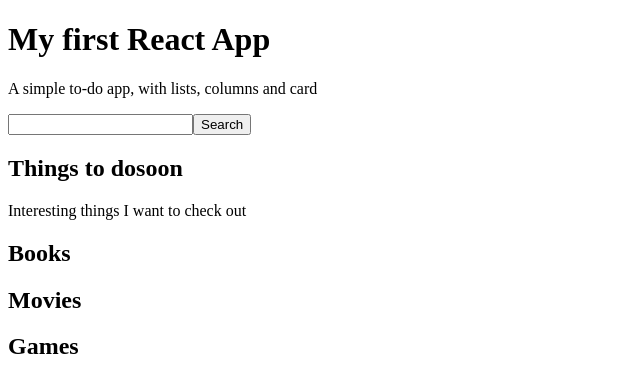
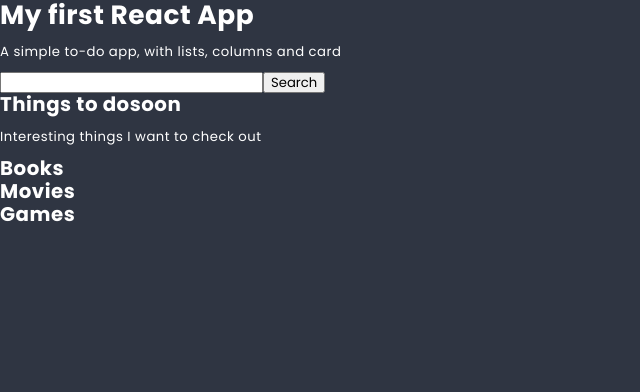
Before and after one commit to irekM/ReactToDoMain, a React (Create React App) app in the folder to_do_list/: page / in a window 1280 px wide. Shown: the top 392 px of the page, without its empty margins (0-640 px from the left). Built offline with nearby package versions, Linux system fonts and the light colour scheme.

Commit message:
add: add global styles

```diff
--- a/to_do_list/package.json
+++ b/to_do_list/package.json
@@ -35,5 +35,8 @@
       "last 1 firefox version",
       "last 1 safari version"
     ]
+  },
+  "devDependencies": {
+    "sass": "^1.85.0"
   }
 }
--- a/to_do_list/src/index.js
+++ b/to_do_list/src/index.js
@@ -1,6 +1,8 @@
 import React from 'react';
 import ReactDOM from 'react-dom/client';
 import App from './App';
+import './styles/normalize.scss';
+import './styles/global.scss';
 
 const root = ReactDOM.createRoot(document.getElementById('root'));
 root.render(
--- /dev/null
+++ b/to_do_list/src/styles/global.scss
@@ -0,0 +1,23 @@
+@import './settings.scss';
+
+*, *::before, *::after {
+  box-sizing: border-box;
+}
+
+body {
+  margin: 0;
+  padding: 0;
+  background: $color-dark;
+  font-family: $font-text;
+  font-size: ($base-size * 1.1);
+  color: $color-light;
+  letter-spacing: 0.5px;
+}
+
+:global(.container) {
+  width: 90%;
+  max-width: 1400px;
+  margin: 0 auto;
+}
+
+@import "./typography.scss";
--- /dev/null
+++ b/to_do_list/src/styles/normalize.scss
@@ -0,0 +1,349 @@
+/*! normalize.css v8.0.1 | MIT License | github.com/necolas/normalize.css */
+
+/* Document
+   ========================================================================== */
+
+/**
+ * 1. Correct the line height in all browsers.
+ * 2. Prevent adjustments of font size after orientation changes in iOS.
+ */
+
+ html {
+  line-height: 1.15; /* 1 */
+  -webkit-text-size-adjust: 100%; /* 2 */
+}
+
+/* Sections
+   ========================================================================== */
+
+/**
+ * Remove the margin in all browsers.
+ */
+
+body {
+  margin: 0;
+}
+
+/**
+ * Render the `main` element consistently in IE.
+ */
+
+main {
+  display: block;
+}
+
+/**
+ * Correct the font size and margin on `h1` elements within `section` and
+ * `article` contexts in Chrome, Firefox, and Safari.
+ */
+
+h1 {
+  font-size: 2em;
+  margin: 0.67em 0;
+}
+
+/* Grouping content
+   ========================================================================== */
+
+/**
+ * 1. Add the correct box sizing in Firefox.
+ * 2. Show the overflow in Edge and IE.
+ */
+
+hr {
+  box-sizing: content-box; /* 1 */
+  height: 0; /* 1 */
+  overflow: visible; /* 2 */
+}
+
+/**
+ * 1. Correct the inheritance and scaling of font size in all browsers.
+ * 2. Correct the odd `em` font sizing in all browsers.
+ */
+
+pre {
+  font-family: monospace, monospace; /* 1 */
+  font-size: 1em; /* 2 */
+}
+
+/* Text-level semantics
+   ========================================================================== */
+
+/**
+ * Remove the gray background on active links in IE 10.
+ */
+
+a {
+  background-color: transparent;
+}
+
+/**
+ * 1. Remove the bottom border in Chrome 57-
+ * 2. Add the correct text decoration in Chrome, Edge, IE, Opera, and Safari.
+ */
+
+abbr[title] {
+  border-bottom: none; /* 1 */
+  text-decoration: underline; /* 2 */
+  text-decoration: underline dotted; /* 2 */
+}
+
+/**
+ * Add the correct font weight in Chrome, Edge, and Safari.
+ */
+
+b,
+strong {
+  font-weight: bolder;
+}
+
+/**
+ * 1. Correct the inheritance and scaling of font size in all browsers.
+ * 2. Correct the odd `em` font sizing in all browsers.
+ */
+
+code,
+kbd,
+samp {
+  font-family: monospace, monospace; /* 1 */
+  font-size: 1em; /* 2 */
+}
+
+/**
+ * Add the correct font size in all browsers.
+ */
+
+small {
+  font-size: 80%;
+}
+
+/**
+ * Prevent `sub` and `sup` elements from affecting the line height in
+ * all browsers.
+ */
+
+sub,
+sup {
+  font-size: 75%;
+  line-height: 0;
+  position: relative;
+  vertical-align: baseline;
+}
+
+sub {
+  bottom: -0.25em;
+}
+
+sup {
+  top: -0.5em;
+}
+
+/* Embedded content
+   ========================================================================== */
+
+/**
+ * Remove the border on images inside links in IE 10.
+ */
+
+img {
+  border-style: none;
+}
+
+/* Forms
+   ========================================================================== */
+
+/**
+ * 1. Change the font styles in all browsers.
+ * 2. Remove the margin in Firefox and Safari.
+ */
+
+button,
+input,
+optgroup,
+select,
+textarea {
+  font-family: inherit; /* 1 */
+  font-size: 100%; /* 1 */
+  line-height: 1.15; /* 1 */
+  margin: 0; /* 2 */
+}
+
+/**
+ * Show the overflow in IE.
+ * 1. Show the overflow in Edge.
+ */
+
+button,
+input { /* 1 */
+  overflow: visible;
+}
+
+/**
+ * Remove the inheritance of text transform in Edge, Firefox, and IE.
+ * 1. Remove the inheritance of text transform in Firefox.
+ */
+
+button,
+select { /* 1 */
+  text-transform: none;
+}
+
+/**
+ * Correct the inability to style clickable types in iOS and Safari.
+ */
+
+button,
+[type="button"],
+[type="reset"],
+[type="submit"] {
+  -webkit-appearance: button;
+}
+
+/**
+ * Remove the inner border and padding in Firefox.
+ */
+
+button::-moz-focus-inner,
+[type="button"]::-moz-focus-inner,
+[type="reset"]::-moz-focus-inner,
+[type="submit"]::-moz-focus-inner {
+  border-style: none;
+  padding: 0;
+}
+
+/**
+ * Restore the focus styles unset by the previous rule.
+ */
+
+button:-moz-focusring,
+[type="button"]:-moz-focusring,
+[type="reset"]:-moz-focusring,
+[type="submit"]:-moz-focusring {
+  outline: 1px dotted ButtonText;
+}
+
+/**
+ * Correct the padding in Firefox.
+ */
+
+fieldset {
+  padding: 0.35em 0.75em 0.625em;
+}
+
+/**
+ * 1. Correct the text wrapping in Edge and IE.
+ * 2. Correct the color inheritance from `fieldset` elements in IE.
+ * 3. Remove the padding so developers are not caught out when they zero out
+ *    `fieldset` elements in all browsers.
+ */
+
+legend {
+  box-sizing: border-box; /* 1 */
+  color: inherit; /* 2 */
+  display: table; /* 1 */
+  max-width: 100%; /* 1 */
+  padding: 0; /* 3 */
+  white-space: normal; /* 1 */
+}
+
+/**
+ * Add the correct vertical alignment in Chrome, Firefox, and Opera.
+ */
+
+progress {
+  vertical-align: baseline;
+}
+
+/**
+ * Remove the default vertical scrollbar in IE 10+.
+ */
+
+textarea {
+  overflow: auto;
+}
+
+/**
+ * 1. Add the correct box sizing in IE 10.
+ * 2. Remove the padding in IE 10.
+ */
+
+[type="checkbox"],
+[type="radio"] {
+  box-sizing: border-box; /* 1 */
+  padding: 0; /* 2 */
+}
+
+/**
+ * Correct the cursor style of increment and decrement buttons in Chrome.
+ */
+
+[type="number"]::-webkit-inner-spin-button,
+[type="number"]::-webkit-outer-spin-button {
+  height: auto;
+}
+
+/**
+ * 1. Correct the odd appearance in Chrome and Safari.
+ * 2. Correct the outline style in Safari.
+ */
+
+[type="search"] {
+  -webkit-appearance: textfield; /* 1 */
+  outline-offset: -2px; /* 2 */
+}
+
+/**
+ * Remove the inner padding in Chrome and Safari on macOS.
+ */
+
+[type="search"]::-webkit-search-decoration {
+  -webkit-appearance: none;
+}
+
+/**
+ * 1. Correct the inability to style clickable types in iOS and Safari.
+ * 2. Change font properties to `inherit` in Safari.
+ */
+
+::-webkit-file-upload-button {
+  -webkit-appearance: button; /* 1 */
+  font: inherit; /* 2 */
+}
+
+/* Interactive
+   ========================================================================== */
+
+/*
+ * Add the correct display in Edge, IE 10+, and Firefox.
+ */
+
+details {
+  display: block;
+}
+
+/*
+ * Add the correct display in all browsers.
+ */
+
+summary {
+  display: list-item;
+}
+
+/* Misc
+   ========================================================================== */
+
+/**
+ * Add the correct display in IE 10+.
+ */
+
+template {
+  display: none;
+}
+
+/**
+ * Add the correct display in IE 10.
+ */
+
+[hidden] {
+  display: none;
+}
--- /dev/null
+++ b/to_do_list/src/styles/settings.scss
@@ -0,0 +1,10 @@
+$color-light: #fff;
+$color-dark: #2f3542;
+$color-success: #26de81;
+$color-warning: #e1644e;
+
+$font-text: 'Poppins', sans-serif;
+
+$radius: 5px;
+$base-size: 12px;
+$transition: all 0.5s;
--- /dev/null
+++ b/to_do_list/src/styles/typography.scss
@@ -0,0 +1,6 @@
+@import './settings.scss';
+@import url('https://fonts.googleapis.com/css?family=Poppins:400,700');
+
+h1, h2, h3, h4, h5, h6 {
+  margin: 0;
+}
```
Also changed, not shown: 1 other file (tests, documents, lock files or other folders).
